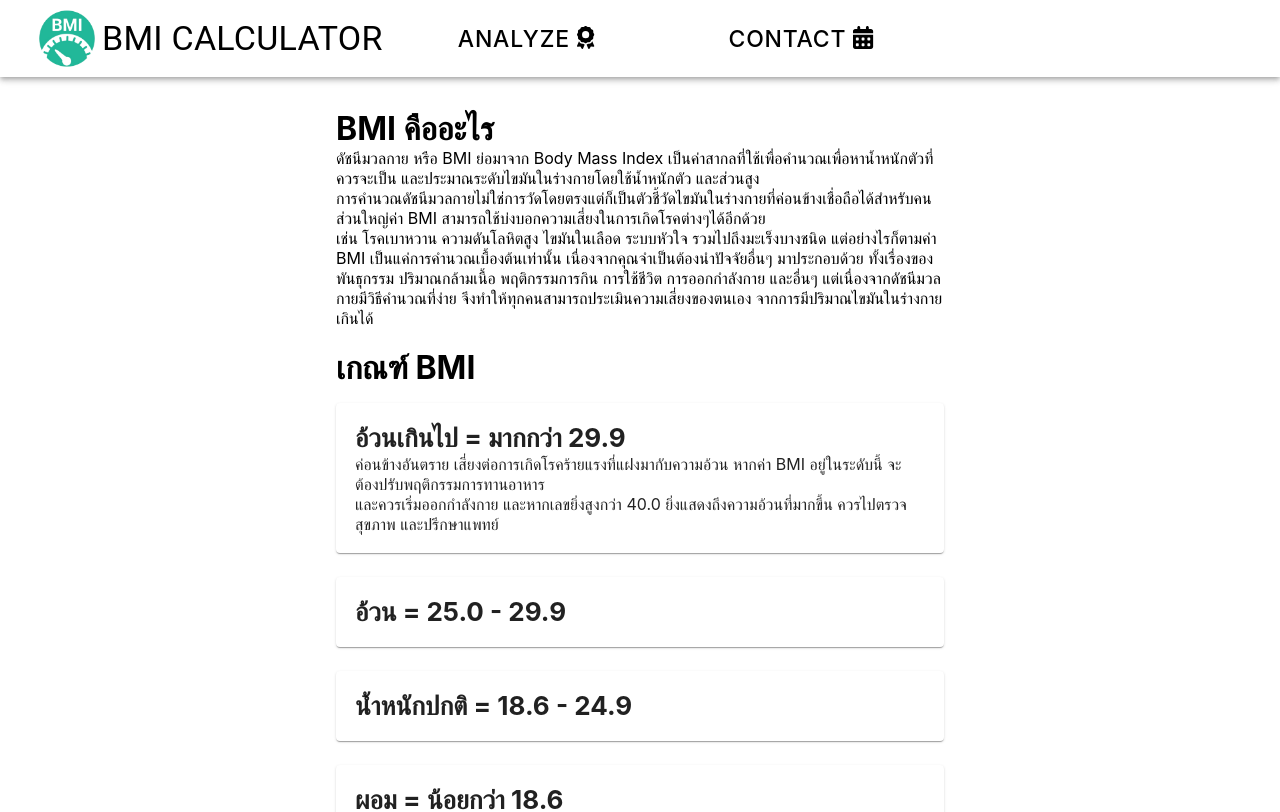
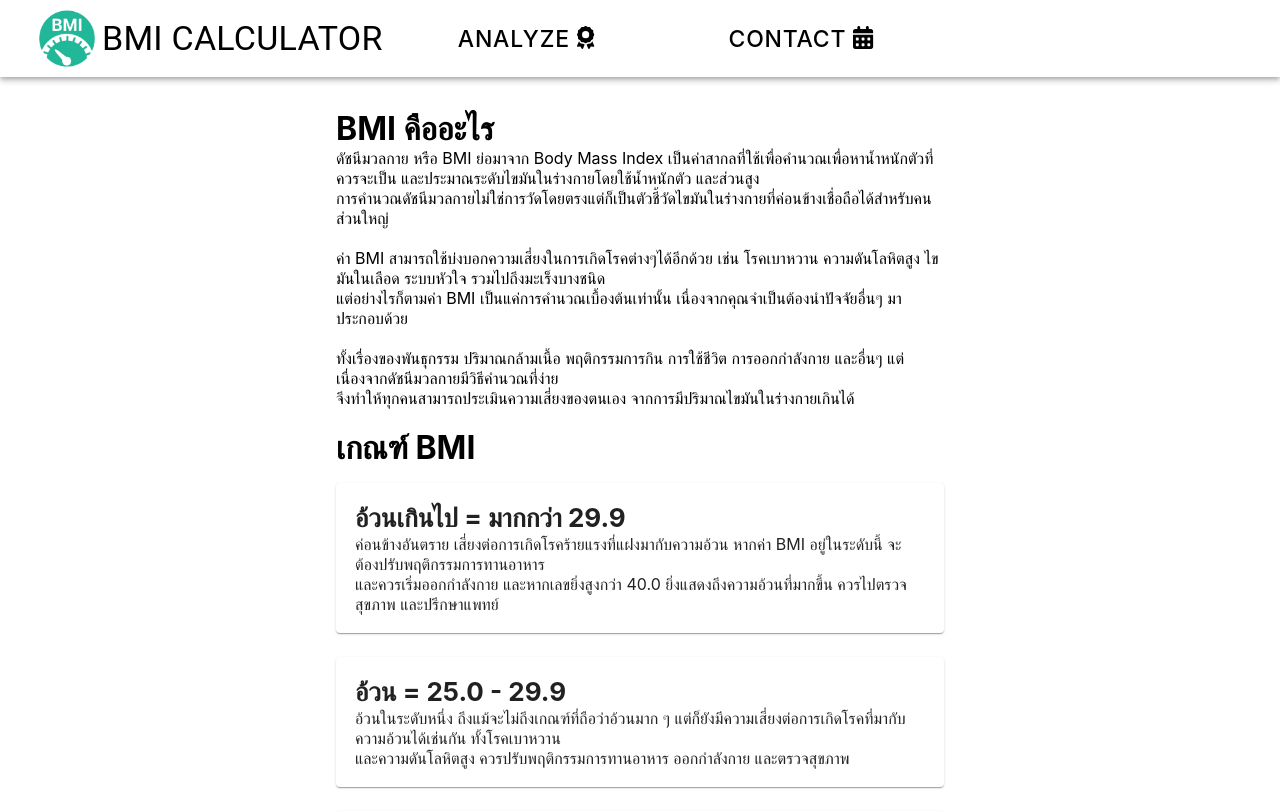
Before and after one commit to KixarS/bmi-frontend, a React (Create React App) app: page /analyze in a window 1280 px wide. Shown: the top 812 px of the page. Built offline with nearby package versions, Linux system fonts and the light colour scheme.

Commit message:
analyze page

```diff
--- a/src/components/Data/AnalyzeCard.js
+++ b/src/components/Data/AnalyzeCard.js
@@ -21,19 +21,27 @@ function Analyze() {
         }}
       >
 
-
+      {/* BMI คืออะไร */}
       <div className='header'>BMI คืออะไร</div>
       <div>
-        ดัชนีมวลกาย หรือ BMI ย่อมาจาก Body Mass Index เป็นค่าสากลที่ใช้เพื่อคำนวณเพื่อหาน้ำหนักตัวที่ควรจะเป็น และประมาณระดับไขมันในร่างกายโดยใช้น้ำหนักตัว และส่วนสูง<br/>
-        การคำนวณดัชนีมวลกายไม่ใช่การวัดโดยตรงแต่ก็เป็นตัวชี้วัดไขมันในร่างกายที่ค่อนข้างเชื่อถือได้สำหรับคนส่วนใหญ่ค่า BMI
-        สามารถใช้บ่งบอกความเสี่ยงในการเกิดโรคต่างๆได้อีกด้วย
-        <br/>เช่น โรคเบาหวาน ความดันโลหิตสูง ไขมันในเลือด ระบบหัวใจ รวมไปถึงมะเร็งบางชนิด
-        แต่อย่างไรก็ตามค่า BMI เป็นแค่การคำนวณเบื้องต้นเท่านั้น เนื่องจากคุณจำเป็นต้องนำปัจจัยอื่นๆ มาประกอบด้วย ทั้งเรื่องของพันธุกรรม ปริมาณกล้ามเนื้อ พฤติกรรมการกิน การใช้ชีวิต
-        การออกกำลังกาย และอื่นๆ แต่เนื่องจากดัชนีมวลกายมีวิธีคำนวณที่ง่าย จึงทำให้ทุกคนสามารถประเมินความเสี่ยงของตนเอง จากการมีปริมาณไขมันในร่างกายเกินได้</div><br/>
+        ดัชนีมวลกาย หรือ BMI ย่อมาจาก Body Mass Index เป็นค่าสากลที่ใช้เพื่อคำนวณเพื่อหาน้ำหนักตัวที่ควรจะเป็น และประมาณระดับไขมันในร่างกายโดยใช้น้ำหนักตัว และส่วนสูง
+        <br/>
+        การคำนวณดัชนีมวลกายไม่ใช่การวัดโดยตรงแต่ก็เป็นตัวชี้วัดไขมันในร่างกายที่ค่อนข้างเชื่อถือได้สำหรับคนส่วนใหญ่
+        <br/><br/>
+        ค่า BMI สามารถใช้บ่งบอกความเสี่ยงในการเกิดโรคต่างๆได้อีกด้วย เช่น โรคเบาหวาน ความดันโลหิตสูง ไขมันในเลือด ระบบหัวใจ รวมไปถึงมะเร็งบางชนิด
+        <br/>
+        แต่อย่างไรก็ตามค่า BMI เป็นแค่การคำนวณเบื้องต้นเท่านั้น เนื่องจากคุณจำเป็นต้องนำปัจจัยอื่นๆ มาประกอบด้วย
+        <br/><br/>
+        ทั้งเรื่องของพันธุกรรม ปริมาณกล้ามเนื้อ พฤติกรรมการกิน
+        การใช้ชีวิต การออกกำลังกาย และอื่นๆ แต่เนื่องจากดัชนีมวลกายมีวิธีคำนวณที่ง่าย
+        <br/>
+        จึงทำให้ทุกคนสามารถประเมินความเสี่ยงของตนเอง จากการมีปริมาณไขมันในร่างกายเกินได้</div>
+        <br/>
         <div className='header'>เกณฑ์ BMI</div>
 
+
+        {/* เกณฑ์BMI */}
         <Box>
-
           <Card sx={{ p: 2.38, mt: 2 }}>
             <div className='subheader'>อ้วนเกินไป = มากกว่า 29.9</div>
             <div>ค่อนข้างอันตราย เสี่ยงต่อการเกิดโรคร้ายแรงที่แฝงมากับความอ้วน หากค่า BMI อยู่ในระดับนี้ จะต้องปรับพฤติกรรมการทานอาหาร
@@ -42,14 +50,21 @@ function Analyze() {
 
           <Card sx={{ p: 2.38, mt: 3 }}>
             <div className='subheader'>อ้วน = 25.0 - 29.9</div>
+            <div>อ้วนในระดับหนึ่ง ถึงแม้จะไม่ถึงเกณฑ์ที่ถือว่าอ้วนมาก ๆ แต่ก็ยังมีความเสี่ยงต่อการเกิดโรคที่มากับความอ้วนได้เช่นกัน ทั้งโรคเบาหวาน
+            <br/>และความดันโลหิตสูง ควรปรับพฤติกรรมการทานอาหาร ออกกำลังกาย และตรวจสุขภาพ</div>
           </Card>
+
 
           <Card sx={{ p: 2.38, mt: 3 }}>
             <div className='subheader'>น้ำหนักปกติ = 18.6 - 24.9</div>
+            <div>น้ำหนักที่เหมาะสมสำหรับคนไทยคือค่า BMI ระหว่าง 18.5-24 จัดอยู่ในเกณฑ์ปกติ ห่างไกลโรคที่เกิดจากความอ้วน
+              <br/>และมีความเสี่ยงต่อการเกิดโรคต่าง ๆ น้อยที่สุด ควรพยายามรักษาระดับค่า BMI ให้อยู่ในระดับนี้ให้นานที่สุด และควรตรวจสุขภาพทุกปี</div>
           </Card>
 
           <Card sx={{ p: 2.38, mt: 3 }}>
             <div className='subheader'>ผอม = น้อยกว่า 18.6 </div>
+            <div>น้ำหนักน้อยกว่าปกติก็ไม่ค่อยดี หากคุณสูงมากแต่น้ำหนักน้อยเกินไป อาจเสี่ยงต่อการได้รับสารอาหารไม่เพียงพอหรือได้รับพลังงานไม่เพียงพอ
+               <br/>ส่งผลให้ร่างกายอ่อนเพลียง่าย การรับประทานอาหารให้เพียงพอ และการออกกำลังกายเพื่อเสริมสร้างกล้ามเนื้อสามารถช่วยเพิ่มค่า BMI ให้อยู่ในเกณฑ์ปกติได้</div>
           </Card>
 
         </Box>
```
